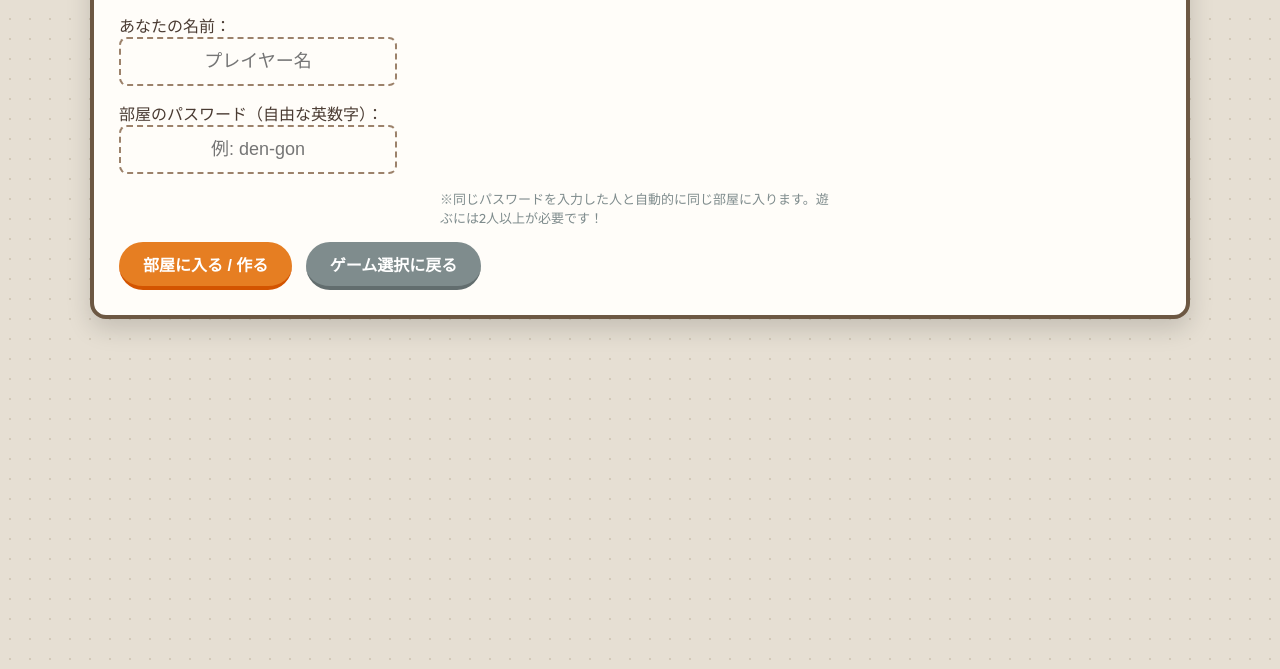
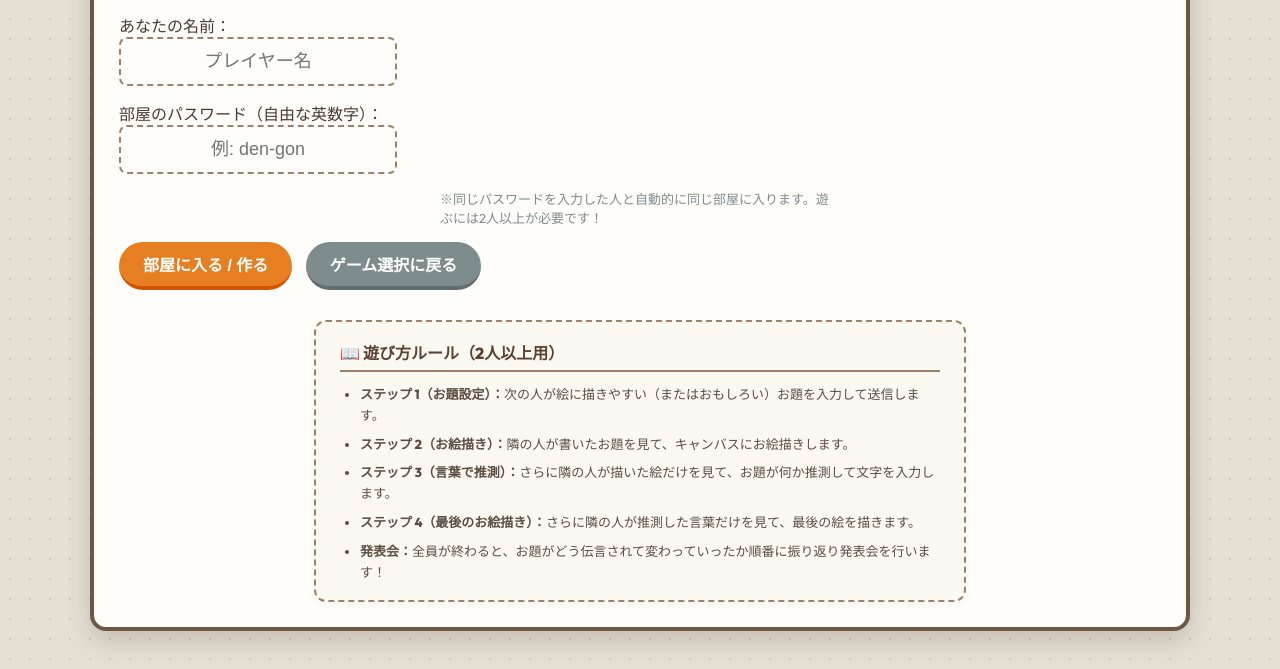
Before and after one commit to hansamubanana-wq/eshiritori, a plain HTML site: page drawing-telephone/index.html in a window 1280 px wide. Shown: the part 131-800 px from the top of the page. Drawn offline with Linux system fonts and the light colour scheme.

Commit message:
Feature: Add beautiful 'How to Play' cards to all three game setup screens

```diff
--- a/drawing-quiz/style.css
+++ b/drawing-quiz/style.css
@@ -427,3 +427,41 @@ input[type="text"], select {
         padding: 3px 6px;
     }
 }
+
+/* 遊び方説明カード */
+.instructions-card {
+    background-color: #fcf8f2;
+    border: 2px dashed #9c826b;
+    border-radius: 12px;
+    padding: 18px 24px;
+    margin-top: 30px;
+    max-width: 600px;
+    margin-left: auto;
+    margin-right: auto;
+    text-align: left;
+    box-shadow: 0 4px 10px rgba(0,0,0,0.03);
+}
+.instructions-card h3 {
+    margin-top: 0;
+    margin-bottom: 12px;
+    color: #5c4033;
+    font-size: 16px;
+    border-bottom: 2px solid #9c826b;
+    padding-bottom: 6px;
+    display: flex;
+    align-items: center;
+    gap: 6px;
+}
+.instructions-card ul {
+    margin: 0;
+    padding-left: 20px;
+    font-size: 13px;
+    line-height: 1.6;
+    color: #5c4d43;
+}
+.instructions-card li {
+    margin-bottom: 8px;
+}
+.instructions-card li:last-child {
+    margin-bottom: 0;
+}
--- a/drawing-telephone/index.html
+++ b/drawing-telephone/index.html
@@ -23,6 +23,18 @@
         <p style="font-size: 13px; color: #7f8c8d; max-width: 400px; margin: 0 auto 15px;">※同じパスワードを入力した人と自動的に同じ部屋に入ります。遊ぶには2人以上が必要です！</p>
         <button onclick="connectLobby()">部屋に入る / 作る</button>
         <button onclick="location.href='../index.html'" style="background-color: #7f8c8d; border-color:#626d6e; margin-left:10px;">ゲーム選択に戻る</button>
+
+        <!-- 遊び方説明カード -->
+        <div class="instructions-card">
+            <h3>📖 遊び方ルール（2人以上用）</h3>
+            <ul>
+                <li><strong>ステップ 1（お題設定）：</strong>次の人が絵に描きやすい（またはおもしろい）お題を入力して送信します。</li>
+                <li><strong>ステップ 2（お絵描き）：</strong>隣の人が書いたお題を見て、キャンバスにお絵描きします。</li>
+                <li><strong>ステップ 3（言葉で推測）：</strong>さらに隣の人が描いた絵だけを見て、お題が何か推測して文字を入力します。</li>
+                <li><strong>ステップ 4（最後のお絵描き）：</strong>さらに隣の人が推測した言葉だけを見て、最後の絵を描きます。</li>
+                <li><strong>発表会：</strong>全員が終わると、お題がどう伝言されて変わっていったか順番に振り返り発表会を行います！</li>
+            </ul>
+        </div>
     </div>
 
     <!-- 待機ロビー画面 -->
--- a/drawing-telephone/style.css
+++ b/drawing-telephone/style.css
@@ -369,3 +369,41 @@ input[type="text"] {
         padding: 3px 6px;
     }
 }
+
+/* 遊び方説明カード */
+.instructions-card {
+    background-color: #fcf8f2;
+    border: 2px dashed #9c826b;
+    border-radius: 12px;
+    padding: 18px 24px;
+    margin-top: 30px;
+    max-width: 600px;
+    margin-left: auto;
+    margin-right: auto;
+    text-align: left;
+    box-shadow: 0 4px 10px rgba(0,0,0,0.03);
+}
+.instructions-card h3 {
+    margin-top: 0;
+    margin-bottom: 12px;
+    color: #5c4033;
+    font-size: 16px;
+    border-bottom: 2px solid #9c826b;
+    padding-bottom: 6px;
+    display: flex;
+    align-items: center;
+    gap: 6px;
+}
+.instructions-card ul {
+    margin: 0;
+    padding-left: 20px;
+    font-size: 13px;
+    line-height: 1.6;
+    color: #5c4d43;
+}
+.instructions-card li {
+    margin-bottom: 8px;
+}
+.instructions-card li:last-child {
+    margin-bottom: 0;
+}
--- a/eshiritori/style.css
+++ b/eshiritori/style.css
@@ -252,3 +252,41 @@ input[type="text"], input[type="number"], select {
         padding: 3px 6px;
     }
 }
+
+/* 遊び方説明カード */
+.instructions-card {
+    background-color: #fcf8f2;
+    border: 2px dashed #9c826b;
+    border-radius: 12px;
+    padding: 18px 24px;
+    margin-top: 30px;
+    max-width: 600px;
+    margin-left: auto;
+    margin-right: auto;
+    text-align: left;
+    box-shadow: 0 4px 10px rgba(0,0,0,0.03);
+}
+.instructions-card h3 {
+    margin-top: 0;
+    margin-bottom: 12px;
+    color: #5c4033;
+    font-size: 16px;
+    border-bottom: 2px solid #9c826b;
+    padding-bottom: 6px;
+    display: flex;
+    align-items: center;
+    gap: 6px;
+}
+.instructions-card ul {
+    margin: 0;
+    padding-left: 20px;
+    font-size: 13px;
+    line-height: 1.6;
+    color: #5c4d43;
+}
+.instructions-card li {
+    margin-bottom: 8px;
+}
+.instructions-card li:last-child {
+    margin-bottom: 0;
+}
```
Also changed, not shown: drawing-quiz/index.html (+11 -0 lines), eshiritori/index.html (+11 -0 lines).
